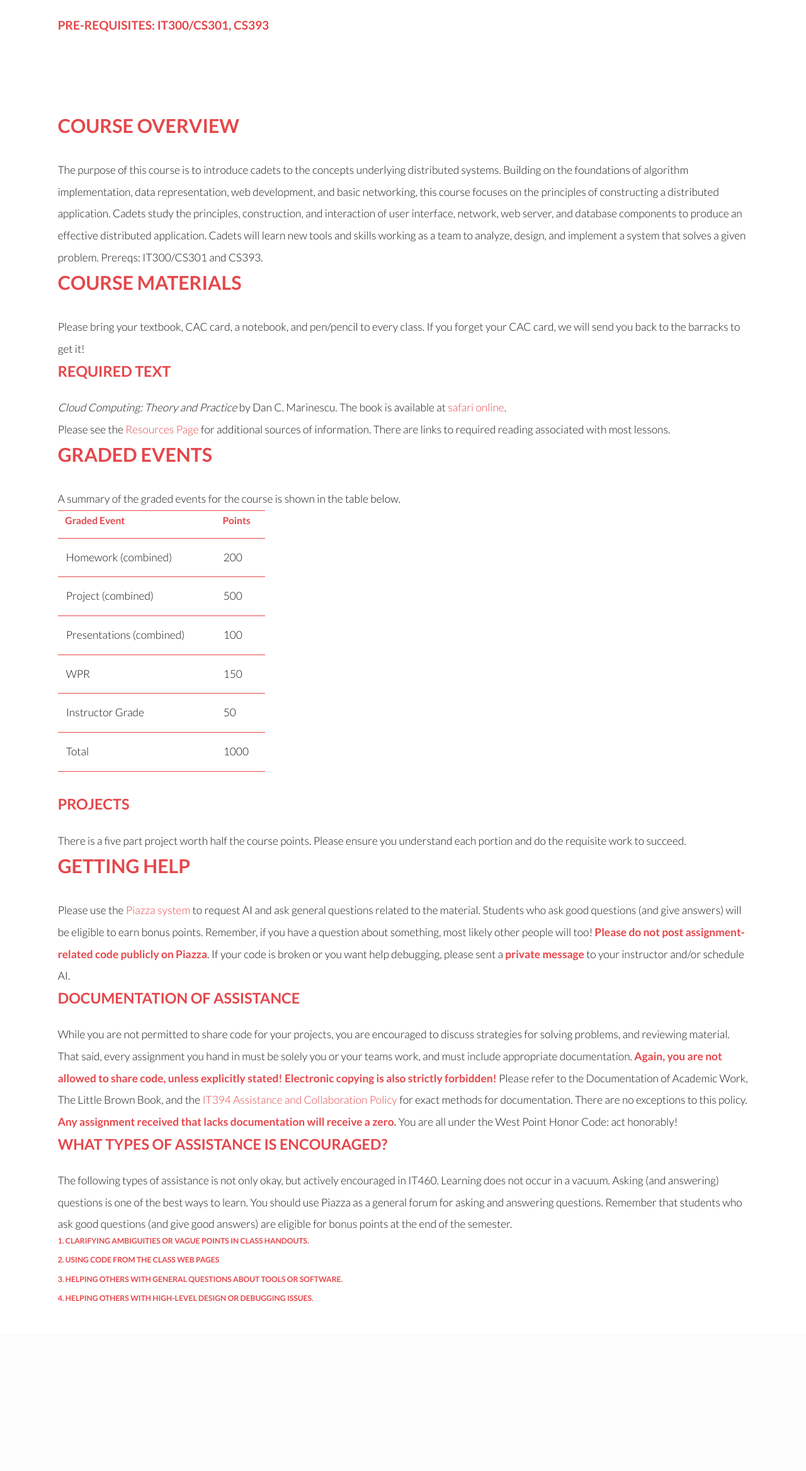
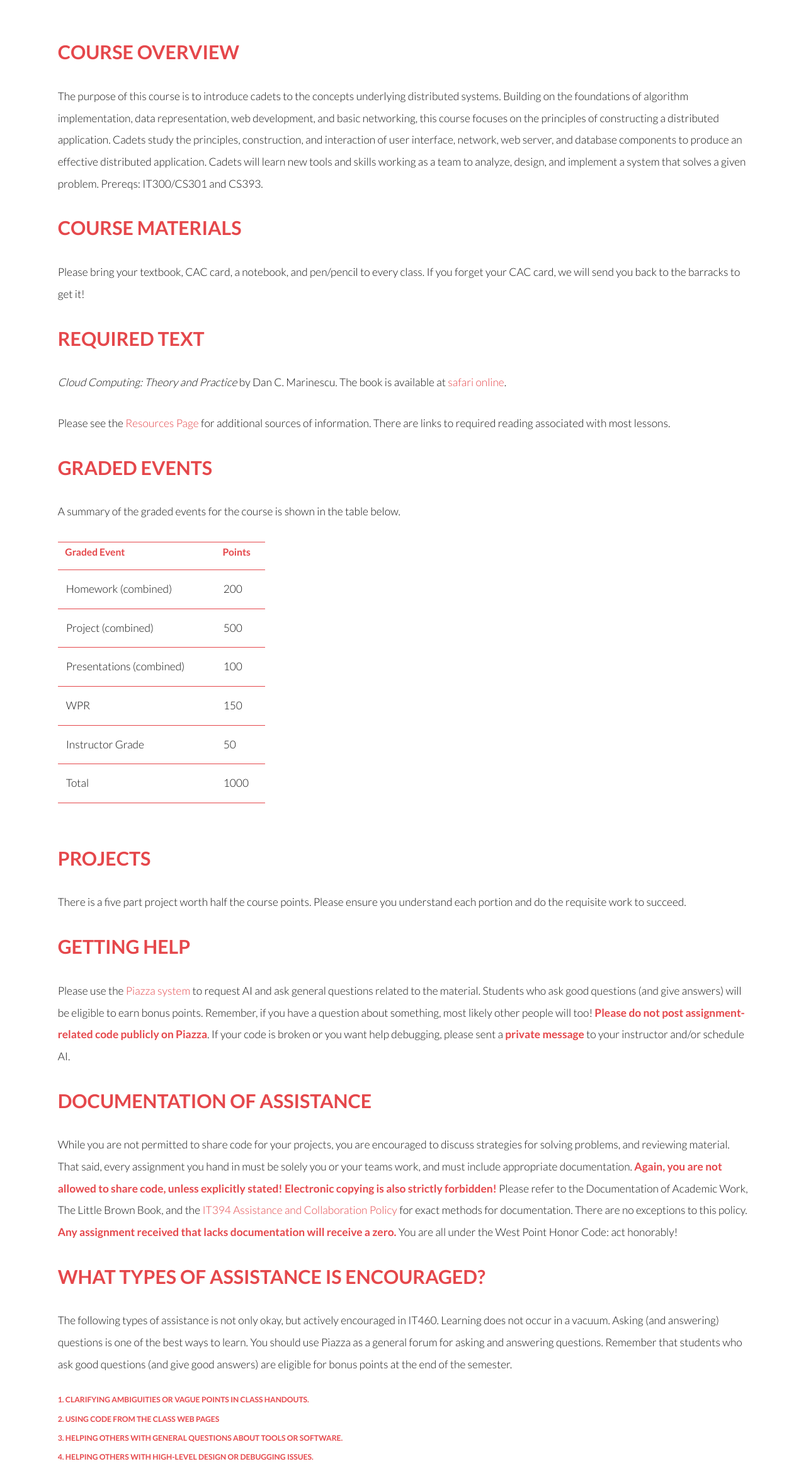
Before and after one commit to wildKoala/it394v2, a Django app: page /about in a window 1280 px wide. Shown: the part 61-2396 px from the top of the page at 63% size. Before the commit the page ends 2126 px from the top, so only its background shows below. Run offline with Django 3.2, Linux system fonts and the light colour scheme; some libraries are stand-ins or nearby versions.

Commit message:
Makes some adjustments to spacing on the about page

```diff
--- /dev/null
+++ b/main_app/static/assets/css/about_style.css
@@ -0,0 +1,10 @@
+
+p {
+    margin: 0 0 0 0;
+    padding-bottom: 30px;
+}
+
+
+#main {
+    padding: 0 0 0 0;
+}
--- a/main_app/templates/about.html
+++ b/main_app/templates/about.html
@@ -6,6 +6,7 @@
 	<link rel="stylesheet" type="text/css" href="{% static 'bootstrap.min.css' %}">
 	<link rel="stylesheet" type="text/css" href="{% static 'style.css' %}">
 	<link rel="stylesheet" type="text/css" href="{% static 'assets/css/main.css' %}">
+	<link rel="stylesheet" type="text/css" href="{% static 'assets/css/about_style.css' %}">
 	<link rel="icon" href="{% static 'favicon.ico' %}">
 	<!-- https://stackoverflow.com/questions/4888377/how-to-add-a-browser-tab-icon-favicon-for-a-website//-->
 	<title>IT394</title>
@@ -15,11 +16,7 @@
 	<div class = 'navbar navbar-inverse navbar-fixed-top'>
 		<a href="/" class="navbar-brand">IT394</a>
 		<div class='container'>
-			<!--
-			<a href="/" class="navbar-brand">
-				<img src="{% static 'images/cloud.png' %}" alt="Cloud Pic">
-			</a>
-			//-->
+
 			<ul style='width: 100%' class = 'nav navbar-nav navbar-center'>
 				<li><a class='active' href="/">Lessons</a></li>
 				<li><a href="about">About</a></li>
@@ -30,11 +27,8 @@
 	</div>
 
 	<main class="container" role="main">
-	<h4>Pre-requisites: IT300/CS301, CS393</h4>
+			<div class="clear">&nbsp;</div>
 
-
-		<div class="clear">&nbsp;</div>
-	</div>
 
 		<div id="main">
 			<h2>Course Overview</h2>
@@ -46,7 +40,10 @@ The purpose of this course is to introduce cadets to the concepts underlying dis
 
 		 	<h2>Course Materials</h2>
 				<p>Please bring your textbook, CAC card, a notebook, and pen/pencil to every class. If you forget your CAC card, we will send you back to the barracks to get it!</p>
-	  <h3>Required Text</h3>
+
+
+
+		  	<h2>Required Text</h2>
 				<p><i>Cloud Computing: Theory and Practice</i> by Dan C. Marinescu. The book is available at <a href="http://techbus.safaribooksonline.com/book/operating-systems-and-server-administration/virtualization/9780124046276" target=blank>safari online</a>.
 
 				</p>
@@ -63,30 +60,34 @@ The purpose of this course is to introduce cadets to the concepts underlying dis
 						<tr><td>Presentations (combined)</td><td>100</tr>
 						<tr><td>WPR</td><td>150</tr>
 						<tr><td>Instructor Grade</td><td>50</tr>
-<tr><td>Total</td><td>1000</td></tr></table></p>
+						<tr><td>Total</td><td>1000</td></tr>
+					</table>
+				</p>
 
-	  <h3>Projects</h3>
+		  	<h2>Projects</h2>
 				<p>There is a five part project worth half the course points. Please ensure you understand each portion and do the requisite work to succeed. </p>
 
 
 			<h2>Getting Help</h2>
 				<p>Please use the <a href="https://piazza.com/usma/semester12017/it460/home">Piazza system</a> to request AI and ask general questions related to the material. Students who ask good questions (and give answers) will be eligible to earn bonus points. Remember, if you have a question about something, most likely other people will too! <b>Please do not post assignment-related code publicly on Piazza</b>. If your code is broken or you want help debugging, please sent a <b>private message</b> to your instructor and/or schedule AI. </p>
 
-<h3>Documentation of Assistance</h3>
+			<h2>Documentation of Assistance</h2>
 				<p>While you are not permitted to share code for your projects, you are encouraged to discuss strategies for solving problems, and reviewing material. That said, every assignment you hand in must be solely you or your teams work, and must include appropriate documentation. <b>Again, you are not allowed to share code, unless explicitly stated! Electronic copying is also strictly forbidden!</b> Please refer to the Documentation of Academic Work, The Little Brown Book, and the <a href="assistance.html">IT394 Assistance and Collaboration Policy</a> for exact methods for documentation. There are no exceptions to this policy. <b>Any assignment received that lacks documentation will receive a zero.</b> You are all under the West Point Honor Code: act honorably!</p>
 
- <h3>What types of assistance is encouraged?</h3>
+	 		<h2>What types of assistance is encouraged?</h2>
 				 The following types of assistance is not only okay, but actively encouraged in IT460. Learning does not occur in a vacuum. Asking (and answering) questions is one of the best ways to learn. You should use Piazza as a general forum for asking and answering questions. Remember that students who ask good questions (and give good answers) are eligible for bonus points at the end of the semester. </p>
 
 			<h6>1. Clarifying ambiguities or vague points in class handouts.</h6>
 			<h6>2. Using code from the class web pages</h6>
 			<h6>3. Helping others with general questions about tools or software.</h6>
 			<h6>4. Helping others with high-level design or debugging issues.</h6>
+		</div>
+	</main>
 
-	</main>
 	<script src={% static 'assets/js/jquery.min.js' %}></script>
 	<script src={% static 'assets/js/skel.min.js' %}></script>
 	<script src={% static 'assets/js/util.js' %}></script>
 	<script src={% static 'assets/js/main.js' %}></script>
+
 </body>
 </html>
```
Lines whose indentation alone changed are shown as unchanged.
